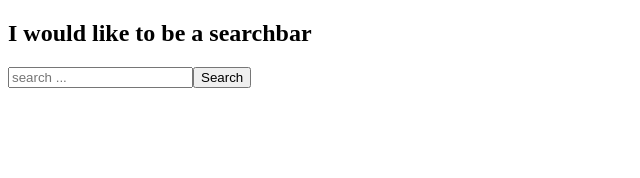
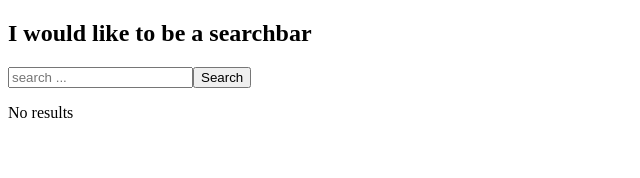
Before and after one commit to MartinO55/GoogleBooks, a React (Vite) app in the folder GoogleBooks/: page / in a window 1280 px wide. Shown: the top 178 px of the page, without its empty margins (0-640 px from the left). Built offline with nearby package versions, Linux system fonts and the light colour scheme.

Commit message:
and the search function is FINALLY working

```diff
--- a/GoogleBooks/src/components/CardHolder/CardHolder.jsx
+++ b/GoogleBooks/src/components/CardHolder/CardHolder.jsx
@@ -27,7 +27,13 @@ const CardHolder = ({ query = "" }) => {
   return (
     <>
       <div>
-        {loading ? <p>Loading...</p> : <div>{<Card books={books} />}</div>}
+        {loading ? (
+          <p>Loading...</p>
+        ) : books.length === 0 ? (
+          <p>No results</p>
+        ) : (
+          <div>{<Card books={books} />}</div>
+        )}
       </div>
     </>
   );
```
